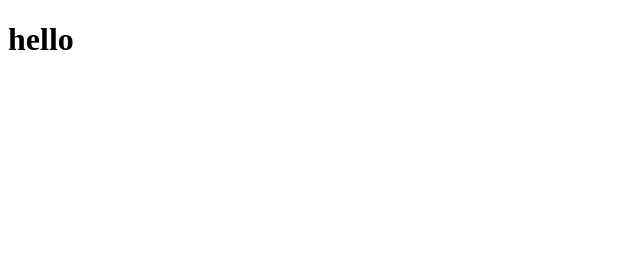
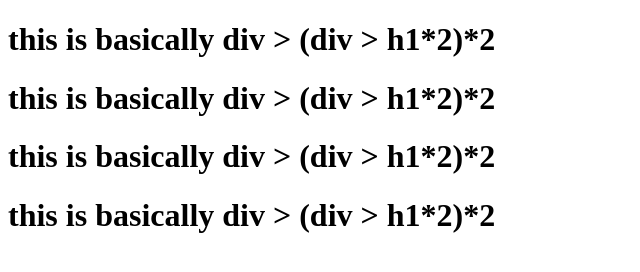
Before and after one commit to nitinkhandelwal15/Namaste-React, a plain HTML site: page ignition.html in a window 1280 px wide. Shown: the whole page, without its empty margins (0-640 px from the left). Drawn offline with nearby package versions, Linux system fonts and the light colour scheme.

Commit message:
initial_commit

```diff
--- a/ignition.html
+++ b/ignition.html
@@ -26,7 +26,7 @@
         <script crossorigin src="https://unpkg.com/react-dom@18/umd/react-dom.development.js"></script>
 
 
-        <script src="helloworld.js"></script>
+        <script src="app.js"></script>
 
 
 
```
Also changed, not shown: ignition.css (added).
